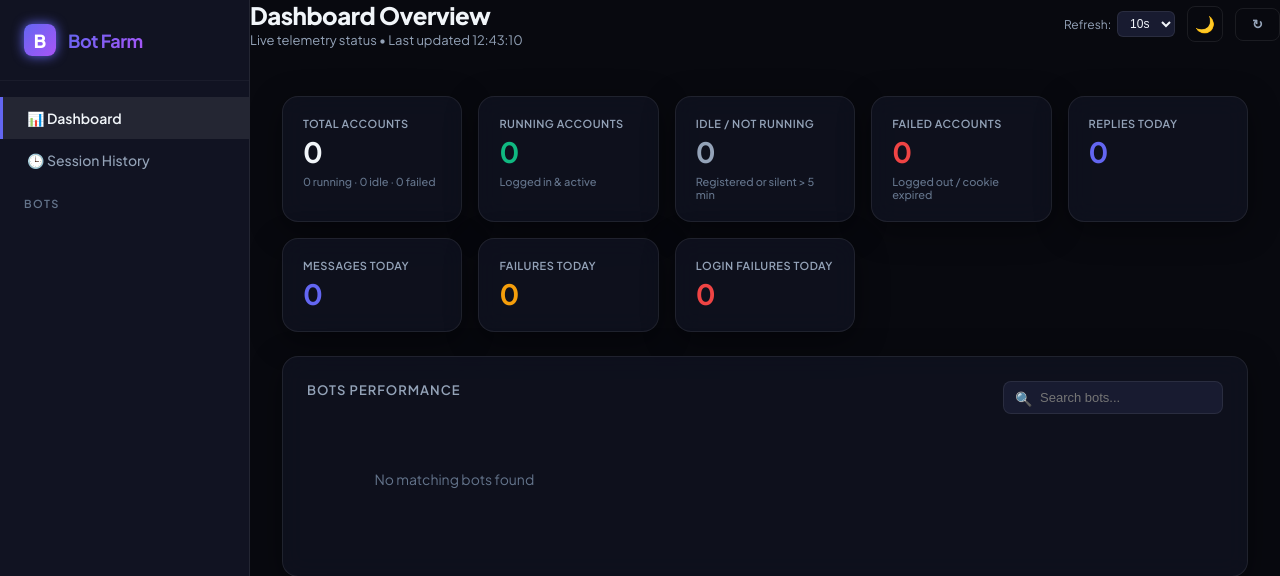
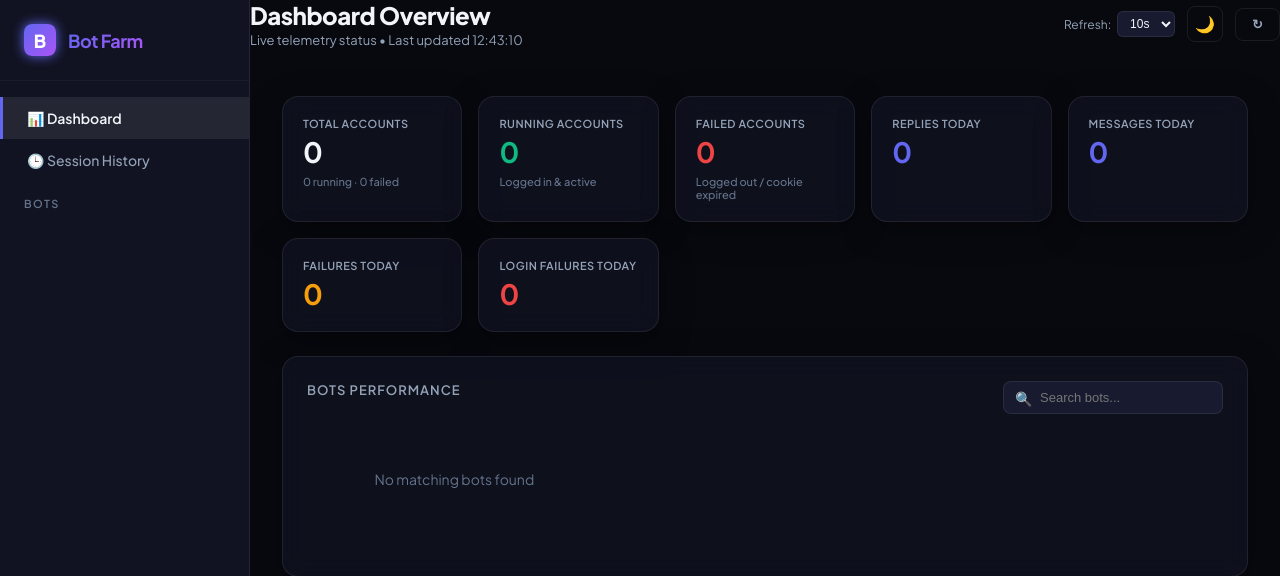
Before and after one commit to osox155/bot-farm-dashboard, a Bottle app: page / in a window 1280 px wide. Shown: the top 576 px of the page. Run offline with Bottle, Linux system fonts and the light colour scheme; data that the repository does not hold is empty.

Commit message:
Dashboard: count only launched accounts, drop idle cards
start_session no longer pre-registers the whole cookie roster as "idle" — an
account only gets a row once it actually launches and acts. So "idle" now means
"launched then stopped," not "exists on disk but never run."

Dashboard follows suit: total_count and the per-bot totals exclude idle/offline
accounts (only running/failed/paused count), and the now-meaningless "Idle / Not
Running" cards are removed from the overview and per-bot pages.

Co-Authored-By: Claude Opus 4.8 (1M context) <noreply@anthropic.com>

```diff
--- a/dashboard.py
+++ b/dashboard.py
@@ -97,7 +97,9 @@ def api_overview():
         # Both mean "not currently launched", so report them together.
         idle_count = sum(1 for a in accounts if a["status"] in ("idle", "offline"))
         paused_count = sum(1 for a in accounts if a["status"] == "paused")
-        total_count = len(accounts)
+        # Idle/offline accounts are "not currently launched" — don't count them
+        # toward the total. Total reflects only running/failed/paused accounts.
+        total_count = sum(1 for a in accounts if a["status"] not in ("idle", "offline"))
 
         for e in recent:
             e["created_at"] = _fmt_ts(e["created_at"])
@@ -114,11 +116,12 @@ def api_overview():
         for a in accounts:
             bn = a.get("bot_name", "")
             if bn in bot_accounts:
-                bot_accounts[bn]["total"] += 1
                 if a["status"] in ("active", "running"):
                     bot_accounts[bn]["active"] += 1
+                    bot_accounts[bn]["total"] += 1
                 elif a["status"] == "logged_out":
                     bot_accounts[bn]["failed"] += 1
+                    bot_accounts[bn]["total"] += 1
                 elif a["status"] in ("idle", "offline"):
                     bot_accounts[bn]["idle"] += 1
 
--- a/stats_tracker.py
+++ b/stats_tracker.py
@@ -147,17 +147,12 @@ class StatsTracker:
 
         ts = _iso_now()
         with _lock:
-            for acc in self._accounts:
-                # Register the account roster as "idle" — known but NOT yet
-                # running. An account only becomes "active" once it actually
-                # logs in (log_login_success) or performs an action (log_event).
-                # Marking them "active" here would make every known account look
-                # launched even when only a couple were actually started.
-                _supa_upsert("accounts", {
-                    "name": acc, "bot_name": self._bot_name,
-                    "last_active": ts, "status": "idle"
-                }, on_conflict="name,bot_name")
-
+            # Do NOT pre-register the account roster here. Only accounts that
+            # are actually launched should appear, and they create their own
+            # rows the moment they act: log_login_success -> "active",
+            # log_login_failure -> "logged_out", end_session flips active ->
+            # "idle". Pre-seeding every known cookie file as "idle" made the
+            # dashboard report accounts that were never launched this run.
             _supa_post("sessions", {
                 "session_id": self._session_id,
                 "bot_name": self._bot_name,
@@ -173,6 +168,12 @@ class StatsTracker:
         with _lock:
             _supa_patch("sessions", {"ended_at": ts, "status": status},
                        {"session_id": f"eq.{self._session_id}"})
+            # Flip this bot's currently-running accounts back to "idle" so the
+            # dashboard stops showing them "running" the moment the bot stops,
+            # instead of waiting ~5 min for the stale-timeout rule. Leave
+            # "logged_out" rows untouched so failed accounts still surface.
+            _supa_patch("accounts", {"status": "idle", "last_active": ts},
+                       {"bot_name": f"eq.{self._bot_name}", "status": "in.(active,running)"})
 
     def _ensure_session(self):
         if not self._session_id:
--- a/templates/bot.html
+++ b/templates/bot.html
@@ -247,14 +247,11 @@ function load() {
       document.getElementById('sub').textContent = ac.length + ' accounts linked to this bot profile';
 
       var activeCount = ac.filter(function(a) { return a.status === 'active' || a.status === 'running'; }).length;
-      var idleCount = ac.filter(function(a) { return a.status === 'idle' || a.status === 'offline'; }).length;
       var failedCount = ac.filter(function(a) { return a.status === 'logged_out'; }).length;
 
       document.getElementById('cards').innerHTML =
         '<div class="card"><div class="label">Running Accounts</div><div class="value green">' + activeCount + '</div>' +
           '<div class="sub">Logged in &amp; active</div></div>' +
-        '<div class="card"><div class="label">Idle / Not Running</div><div class="value gray">' + idleCount + '</div>' +
-          '<div class="sub">Registered or silent &gt; 5 min</div></div>' +
         '<div class="card"><div class="label">Failed Accounts</div><div class="value red">' + failedCount + '</div>' +
           '<div class="sub">Logged out / cookie expired</div></div>' +
         '<div class="card"><div class="label">Replies Today</div><div class="value blue">' + (d.today.replies || 0) + '</div></div>' +
--- a/templates/dashboard.html
+++ b/templates/dashboard.html
@@ -292,7 +292,6 @@ function loadOverview() {
       hideConnError();
       dashData = d;
       document.getElementById('page-subtitle').textContent = 'Live telemetry status • Last updated ' + fmtDateTime(d.now);
-      var idle = d.idle_count || 0;
       var total = (typeof d.total_count === 'number') ? d.total_count : (d.accounts || []).length;
       var paused = d.paused_count || 0;
       var actSent = (d.today.replies || 0) + (d.today.messages || 0);
@@ -301,11 +300,9 @@ function loadOverview() {
 
       document.getElementById('cards').innerHTML =
         '<div class="card"><div class="label">Total Accounts</div><div class="value">' + total + '</div>' +
-          '<div class="sub">' + d.active_count + ' running · ' + idle + ' idle · ' + d.failed_count + ' failed' + (paused ? ' · ' + paused + ' paused' : '') + '</div></div>' +
+          '<div class="sub">' + d.active_count + ' running · ' + d.failed_count + ' failed' + (paused ? ' · ' + paused + ' paused' : '') + '</div></div>' +
         '<div class="card"><div class="label">Running Accounts</div><div class="value green">' + d.active_count + '</div>' +
           '<div class="sub">Logged in &amp; active</div></div>' +
-        '<div class="card"><div class="label">Idle / Not Running</div><div class="value gray">' + idle + '</div>' +
-          '<div class="sub">Registered or silent &gt; 5 min</div></div>' +
         '<div class="card"><div class="label">Failed Accounts</div><div class="value red">' + d.failed_count + '</div>' +
           '<div class="sub">Logged out / cookie expired</div></div>' +
         '<div class="card"><div class="label">Replies Today</div><div class="value blue">' + (d.today.replies || 0) + '</div></div>' +
@@ -370,12 +367,10 @@ function renderBotsList() {
     var dot = 'gray';
     if (accts.active > 0) dot = 'green';
     else if (accts.failed > 0) dot = 'red';
-    else if (accts.idle > 0) dot = 'yellow';
 
-    // Filter active, idle and failed account names for this bot
+    // Filter active and failed account names for this bot
     var botAccountsList = (d.accounts || []).filter(function(a) { return a.bot_name === botName; });
     var activeNames = botAccountsList.filter(function(a) { return a.status === 'active' || a.status === 'running'; }).map(function(a) { return a.name; });
-    var idleNames = botAccountsList.filter(function(a) { return a.status === 'idle' || a.status === 'offline'; }).map(function(a) { return a.name; });
     var failedNames = botAccountsList.filter(function(a) { return a.status === 'logged_out'; }).map(function(a) { return a.name; });
 
     function names(list) { return list.length > 0 ? ' <small style="color:var(--text3); font-weight:normal;">(' + list.map(esc).join(', ') + ')</small>' : ''; }
@@ -387,7 +382,6 @@ function renderBotsList() {
       '</div>' +
       '<div class="stats">' +
         '<div class="row"><span>Running Accounts</span><span class="val" style="color:var(--green)">' + accts.active + names(activeNames) + '</span></div>' +
-        '<div class="row"><span>Idle Accounts</span><span class="val" style="color:var(--text2)">' + (accts.idle || 0) + names(idleNames) + '</span></div>' +
         '<div class="row"><span>Failed Accounts</span><span class="val" style="color:var(--red)">' + accts.failed + names(failedNames) + '</span></div>' +
         '<div class="row"><span>Total Accounts</span><span class="val">' + (accts.total || 0) + '</span></div>' +
         '<div class="row"><span>Replies</span><span class="val">' + b.replies + '</span></div>' +
```
